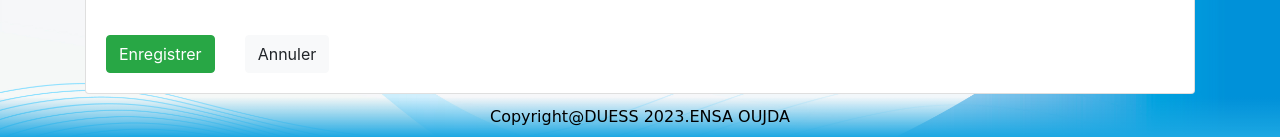
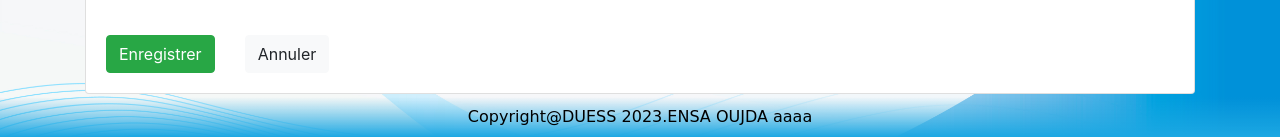
Before and after one commit to zakaria-chougrani/RFID_ProjectV1, a Django app: page /add_employe in a window 1280 px wide. Shown: the part 663-800 px from the top of the page. Run offline with Django 4.2, Linux system fonts and the light colour scheme; some libraries are stand-ins or nearby versions.

Commit message:
Update footer.html

```diff
--- a/templates/footer.html
+++ b/templates/footer.html
@@ -20,5 +20,5 @@
 </style>
 
 <div class="footer">
-    Copyright@DUESS 2023.ENSA OUJDA
+    Copyright@DUESS 2023.ENSA OUJDA  aaaa
 </div>
```
